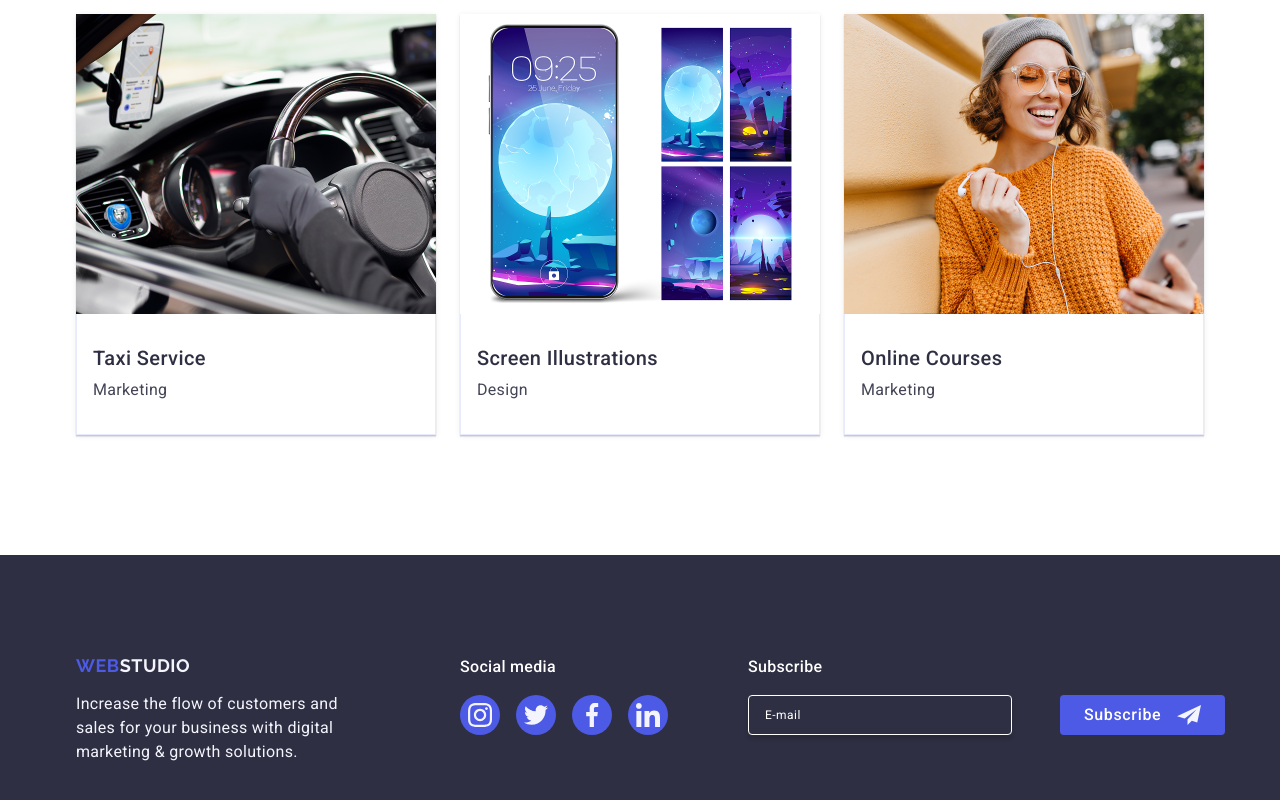
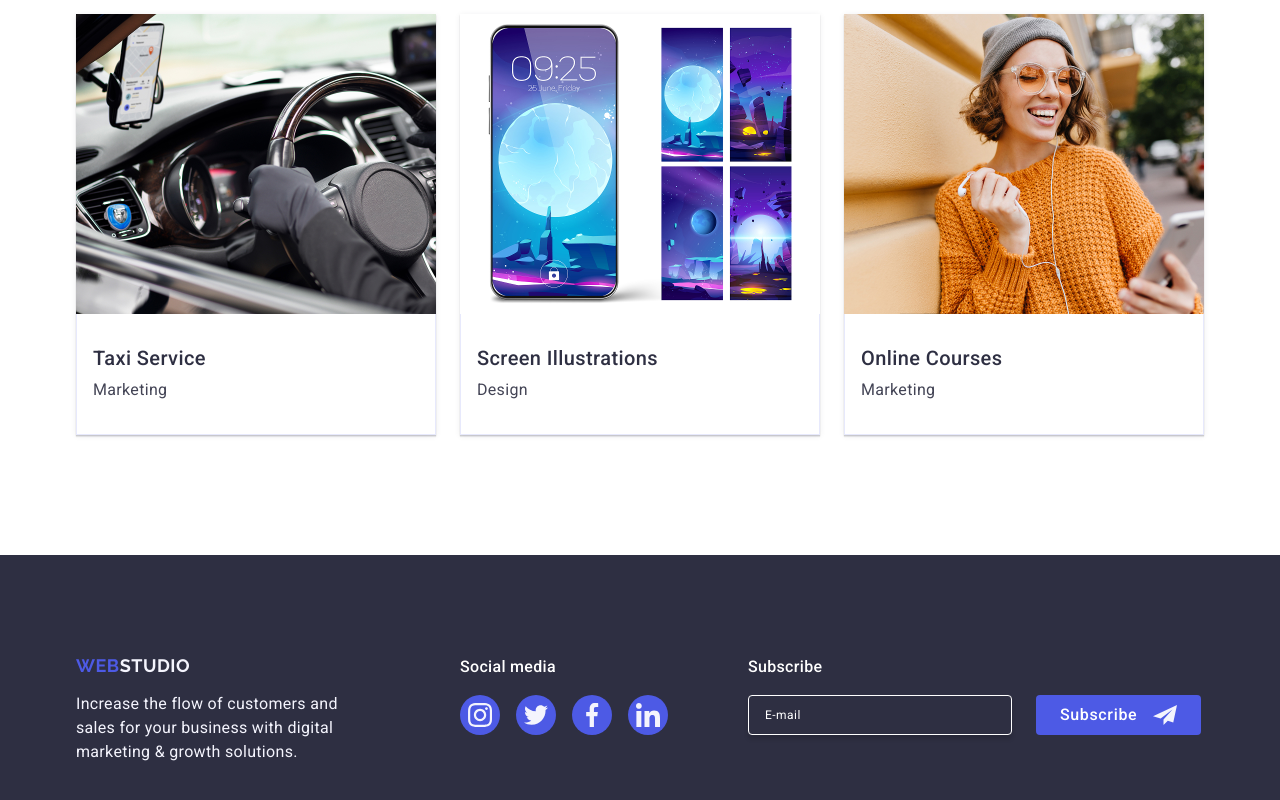
Before and after one commit to YehorStepanov/goit-markup-hw-05, a plain HTML site: page index.html in a window 1280 px wide. Shown: the part 2604-3404 px from the top of the page. Drawn offline with nearby package versions, Linux system fonts and the light colour scheme.

Commit message:
last footer fix

```diff
--- a/css/styles.css
+++ b/css/styles.css
@@ -530,6 +530,10 @@ address {
   gap: 24px;
 }
 
+.subscribe-label{
+  width: 264px;
+  height: 40px;
+}
 .subscribe-input {
   border: 1px solid #ffffff;
   border-radius: 4px;
--- a/index.html
+++ b/index.html
@@ -444,11 +444,11 @@
         <div class="subscribe">
           <p class="footer-h">Subscribe</p>
           <form name="subscribe_form" class="subscribe-form">
-            <label for="subscribe-label"
+            <label class="subscribe-label"
               ><input
                 type="email"
                 class="subscribe-input"
-                name="subscribe_email"
+                name="subscribe-email"
                 placeholder="E-mail"
             /></label>
             <button class="subscribe-bt" type="submit">
```
